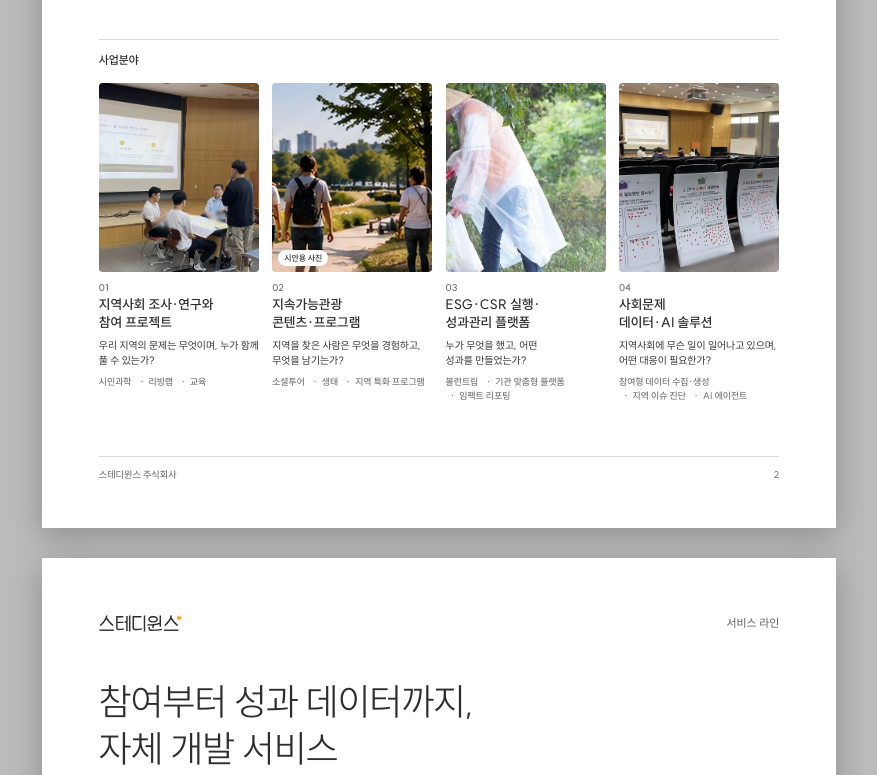
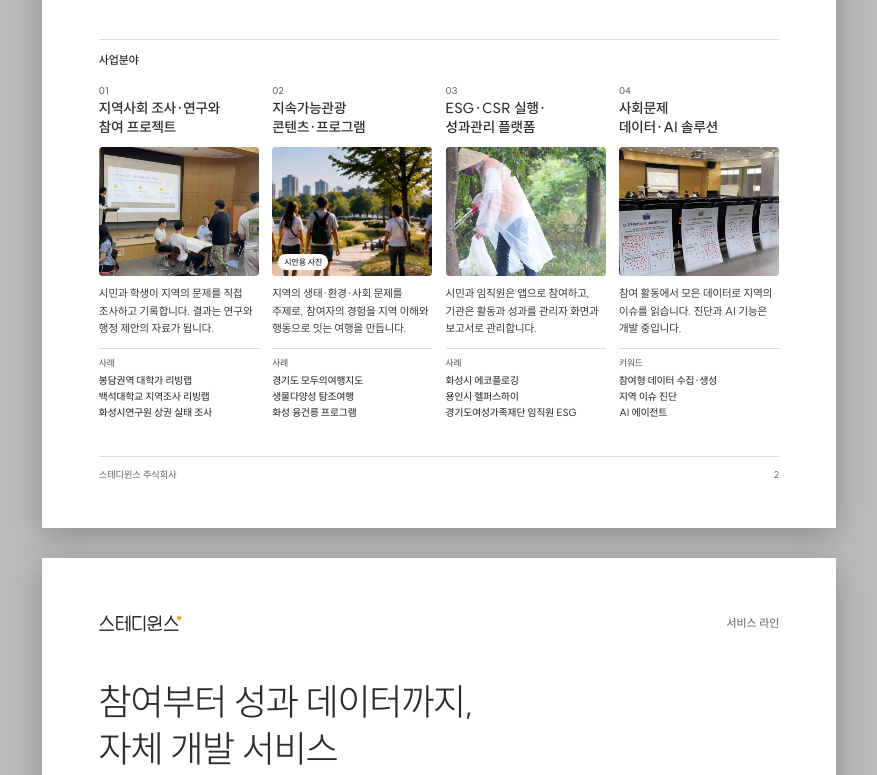
Before and after one commit to swins-personal/QBox, a plain HTML site: page company-brochure/brochure.html in a window 1280 px wide. Shown: the part 1778-2553 px from the top of the page, without its empty margins (201-1078 px from the left). Drawn offline with Linux system fonts and the light colour scheme.

Commit message:
Brochure: realistic phone proportions, business-area cards with title, photo, description, cases
Co-Authored-By: Claude Fable 5.2 <noreply@anthropic.com>
Claude-Session: https://claude.ai/code/session_019eJAe6SaGk51vE5iTkwKkb

```diff
--- a/company-brochure/brochure.html
+++ b/company-brochure/brochure.html
@@ -371,6 +371,18 @@ img{display:block}
 .essay{margin-top:7mm;column-count:2;column-gap:10mm}
 .essay p{font-size:10.2pt;line-height:1.82;break-inside:avoid;margin-bottom:4mm}
 
+
+/* 2쪽 사업분야: 제목, 사진, 설명, 사례 */
+.biz .no{margin-top:0}
+.biz h3{font-size:10.6pt;min-height:2.7em}
+.biz .ph{height:34mm;margin-top:2.6mm}
+.biz .bd{font-size:8.2pt;line-height:1.6;margin-top:2.6mm;min-height:5em}
+.biz .bk{font-size:7.6pt;line-height:1.6;font-weight:500;margin-top:2mm;padding-top:2mm;border-top:.25mm solid var(--line)}
+.biz .bk i{display:block;font-style:normal;font-size:6.8pt;font-weight:600;color:var(--muted);margin-bottom:.6mm}
+/* 3쪽: 실제 비율의 휴대폰 */
+.box.l .phone{width:31mm;height:auto;right:6mm;bottom:6mm;border:1.2mm solid var(--black);border-radius:4.5mm}
+.box.l .phone img{width:100%;height:auto}
+
 /* 접지 대지(인쇄용 터잡기) */
 body.impose{background:#fff}
 body.impose .sheet{width:630mm;height:297mm;display:flex;page-break-after:always;break-after:page}
@@ -417,32 +429,32 @@ body.impose .page{page-break-after:auto;break-after:auto;flex:none}
     <div class="sec" style="margin-top:11mm">사업분야</div>
     <div class="bizs">
       <div class="biz">
-        <div class="ph"><img src="assets/ph-research.jpg" alt="강당에서 참여자들이 테이블에 둘러앉아 조사 결과를 함께 읽고 있다."></div>
         <span class="no">01</span>
         <h3>지역사회 조사·연구와<br>참여 프로젝트</h3>
-        <p class="bq">우리 지역의 문제는 무엇이며, 누가 함께 풀 수 있는가?</p>
-        <div class="tags"><span>시민과학</span><span>리빙랩</span><span>교육</span></div>
+        <div class="ph"><img src="assets/ph-research.jpg" alt="강당에서 참여자들이 테이블에 둘러앉아 조사 결과를 함께 읽고 있다."></div>
+        <p class="bd">시민과 학생이 지역의 문제를 직접 조사하고 기록합니다. 결과는 연구와 행정 제안의 자료가 됩니다.</p>
+        <p class="bk"><i>사례</i>봉담권역 대학가 리빙랩<br>백석대학교 지역조사 리빙랩<br>화성시연구원 상권 실태 조사</p>
       </div>
       <div class="biz">
-        <div class="ph"><img src="assets/ph-tour.jpg" alt="호숫가 산책로를 배낭을 멘 사람들이 함께 걷고 있다."><span class="draft">시안용 사진</span></div>
         <span class="no">02</span>
         <h3>지속가능관광<br>콘텐츠·프로그램</h3>
-        <p class="bq">지역을 찾은 사람은 무엇을 경험하고, 무엇을 남기는가?</p>
-        <div class="tags"><span>소셜투어</span><span>생태</span><span>지역 특화 프로그램</span></div>
+        <div class="ph"><img src="assets/ph-tour.jpg" alt="호숫가 산책로를 배낭을 멘 사람들이 함께 걷고 있다."><span class="draft">시안용 사진</span></div>
+        <p class="bd">지역의 생태·환경·사회 문제를 주제로, 참여자의 경험을 지역 이해와 행동으로 잇는 여행을 만듭니다.</p>
+        <p class="bk"><i>사례</i>경기도 모두의여행지도<br>생물다양성 탐조여행<br>화성 융건릉 프로그램</p>
       </div>
       <div class="biz">
-        <div class="ph"><img src="assets/ph-case-plogging.jpg" alt="우비를 입은 참여자들이 풀숲에서 쓰레기를 줍고 있다."></div>
         <span class="no">03</span>
         <h3>ESG·CSR 실행·<br>성과관리 플랫폼</h3>
-        <p class="bq">누가 무엇을 했고, 어떤 성과를 만들었는가?</p>
-        <div class="tags"><span>볼런트립</span><span>기관 맞춤형 플랫폼</span><span>임팩트 리포팅</span></div>
+        <div class="ph"><img src="assets/ph-case-plogging.jpg" alt="우비를 입은 참여자들이 풀숲에서 쓰레기를 줍고 있다."></div>
+        <p class="bd">시민과 임직원은 앱으로 참여하고, 기관은 활동과 성과를 관리자 화면과 보고서로 관리합니다.</p>
+        <p class="bk"><i>사례</i>화성시 에코플로깅<br>용인시 헬퍼스하이<br>경기도여성가족재단 임직원 ESG</p>
       </div>
       <div class="biz">
-        <div class="ph"><img src="assets/ph-data.jpg" alt="워크숍장에 세워 둔 설문판에 참여자들이 붙인 빨간 스티커가 모여 있다." style="object-position:50% 80%"></div>
         <span class="no">04</span>
         <h3>사회문제<br>데이터·AI 솔루션</h3>
-        <p class="bq">지역사회에 무슨 일이 일어나고 있으며, 어떤 대응이 필요한가?</p>
-        <div class="tags"><span>참여형 데이터 수집·생성</span><span>지역 이슈 진단</span><span>AI 에이전트</span></div>
+        <div class="ph"><img src="assets/ph-data.jpg" alt="워크숍장에 세워 둔 설문판에 참여자들이 붙인 빨간 스티커가 모여 있다." style="object-position:50% 80%"></div>
+        <p class="bd">참여 활동에서 모은 데이터로 지역의 이슈를 읽습니다. 진단과 AI 기능은 개발 중입니다.</p>
+        <p class="bk"><i>키워드</i>참여형 데이터 수집·생성<br>지역 이슈 진단<br>AI 에이전트</p>
       </div>
     </div>
     <div class="foot"><span>스테디윈스 주식회사</span><span>2</span></div>
```
Also changed, not shown: company-brochure/preview/inner.png, company-brochure/preview/p2.png, company-brochure/preview/p3.png, 2 other files.
